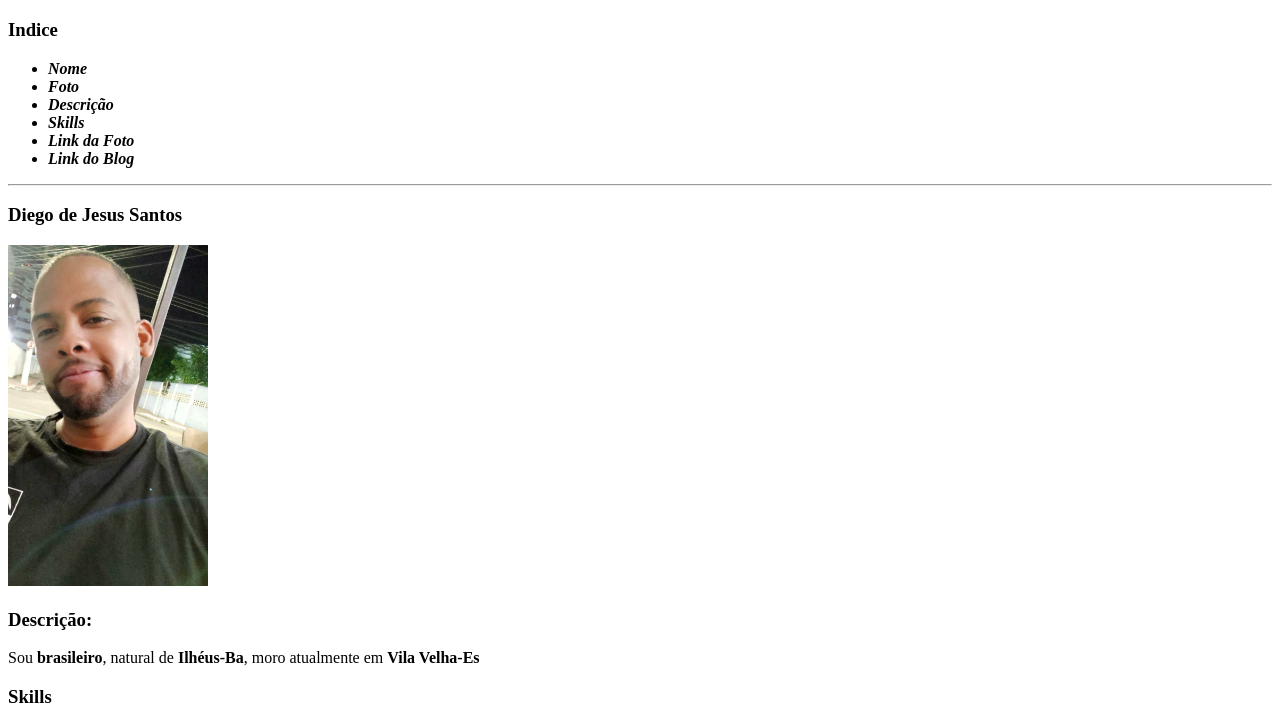
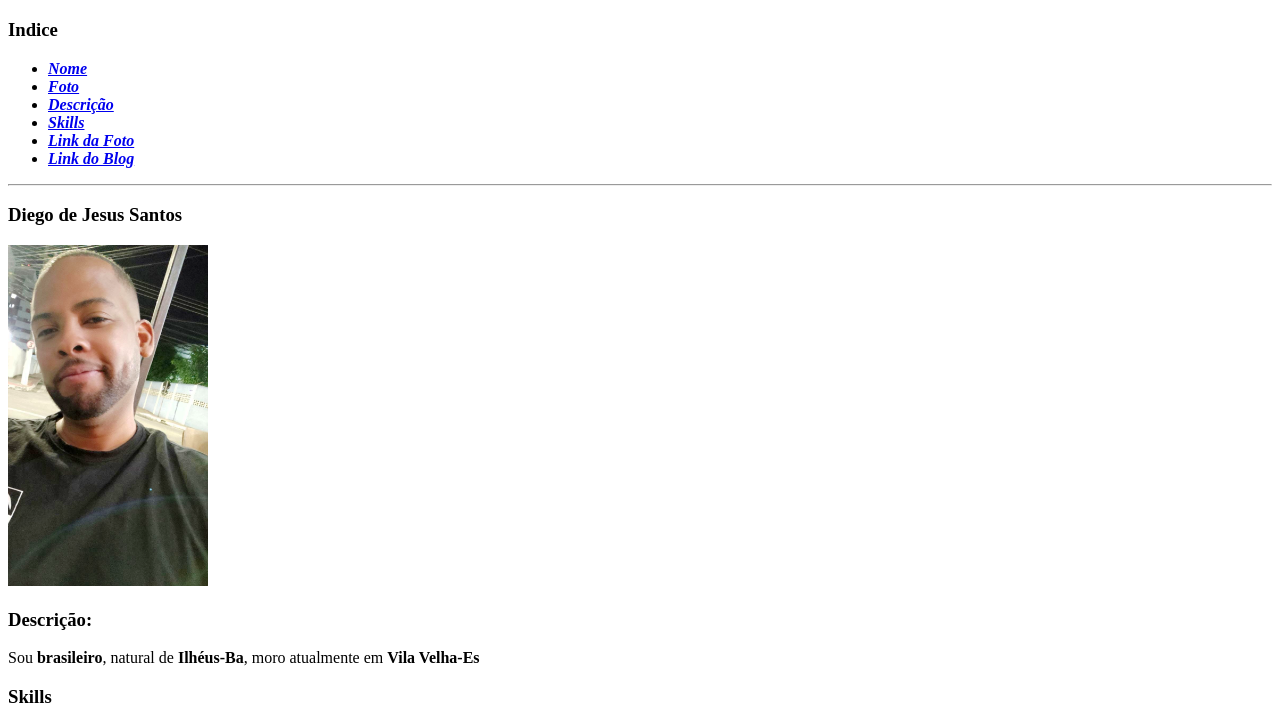
Before and after one commit to DiegoJSans/portfolio-web, a plain HTML site: page port01/index.html in a window 1280 px wide. Shown: the part 61-785 px from the top of the page. Drawn offline with Linux system fonts and the light colour scheme.

Commit message:
Links do índice finalizados

```diff
--- a/port01/index.html
+++ b/port01/index.html
@@ -12,23 +12,23 @@
 <h3>Indice</h3>
 
 <ul><i><strong>
-  <li>Nome</li>
-  <li>Foto</li>
-  <li>Descrição</li>
-  <li>Skills</li>
-  <li>Link da Foto</li>
-  <li>Link do Blog</li></i></strong>
+  <li><a href="#nome">Nome</a></li>
+  <li><a href="#foto01">Foto</a></li>
+  <li><a href="#descr">Descrição</a></li>
+  <li><a href="#skl">Skills</a></li>
+  <li><a href="#lf01">Link da Foto</a></li>
+  <li><a href="#lblog">Link do Blog</a></li></i></strong>
 </ul>
 
   <hr>
-  <h3>Diego de Jesus Santos</h3>
+  <h3 id="nome">Diego de Jesus Santos</h3>
   <img id="foto01" src="djs.png" alt="Minha foto" width="200px">
 
-  <h3>Descrição:</h3>
+  <h3 id="descr">Descrição:</h3>
   <p> Sou <strong>brasileiro</strong>, natural de <strong>Ilhéus-Ba</strong>, moro atualmente em <strong>Vila
       Velha-Es</strong></p>
 
-  <h3>Skills</h3>
+  <h3 id="skl">Skills</h3>
   <ul>
     <li>Liderança</li> <br>
     <li>Comunicação assertiva</li>
@@ -36,9 +36,9 @@
     <li>Colaboração</li>
   </ul>
 
-<a href="#foto01"><strong>Foto Inicial</strong></a>
+<a id="lf01" href="#foto01"><strong>Foto Inicial</strong></a>
 <br><br>
-<a href="https://diegojsans.github.io/portfolio-web/" target="_blank"><strong>My Git Pages</strong></a>
+<a id="lblog" href="https://diegojsans.github.io/portfolio-web/" target="_blank"><strong>My Git Pages</strong></a>
 
 
 
```
